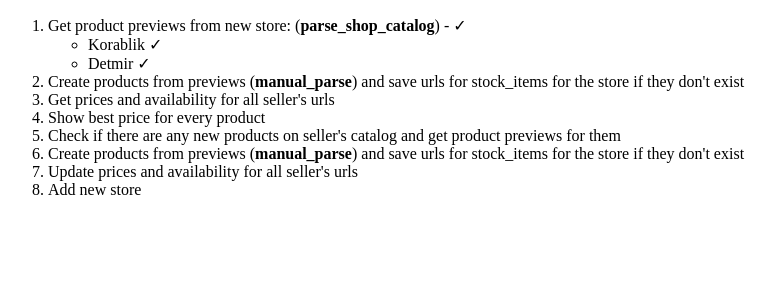
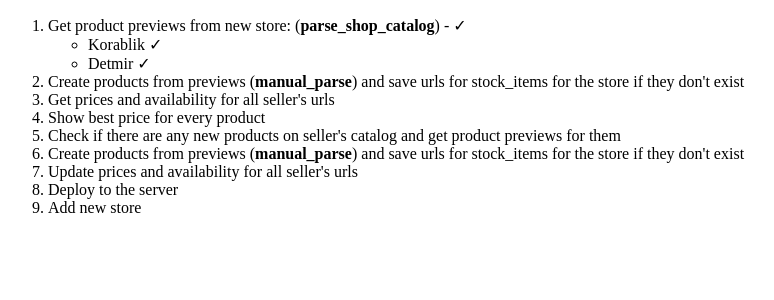
Before and after one commit to asorokoumov/compare, a Django app: template diapers/templates/diapers/status.html in a window 1280 px wide. Shown: the top 300 px of the page, without its empty margins (0-774 px from the left). Run offline with Django 3.2, Linux system fonts and the light colour scheme; the template is opened without the code that fills it, so the values that code supplies are empty.

Commit message:
Small facelifting

```diff
--- a/diapers/templates/diapers/status.html
+++ b/diapers/templates/diapers/status.html
@@ -19,6 +19,7 @@
 <li>Check if there are any new products on seller's catalog and get product previews for them</li>
 <li>Create products from previews (<b>manual_parse</b>) and save urls for stock_items for the store if they don't exist </li>
 <li>Update prices and availability for all seller's urls</li>
+<li>Deploy to the server</li>
 <li>Add new store</li>
 </ol>
 
--- a/diapers/views.py
+++ b/diapers/views.py
@@ -146,13 +146,8 @@ def recreate(request):
     # Type recreate
     Type.set_default_data()
     # Series recreate
-    # TODO make separates buttons for each shop
     items_added_korablik = parser.parse_shop_catalog('Korablik', False)
     items_added_detmir = parser.parse_shop_catalog('Detmir', False)
-    # TODO Ozon BROKEN!
-    #    items_added_ozon = parser.parse_ozon_catalog()
-    # items_added_ozon = 0
-    # TODO Check products, that already have parsed (compare urls, for example)
 
     return render(request, 'diapers/parse/recreate.html', {
         'items_added_korablik': items_added_korablik,
```
